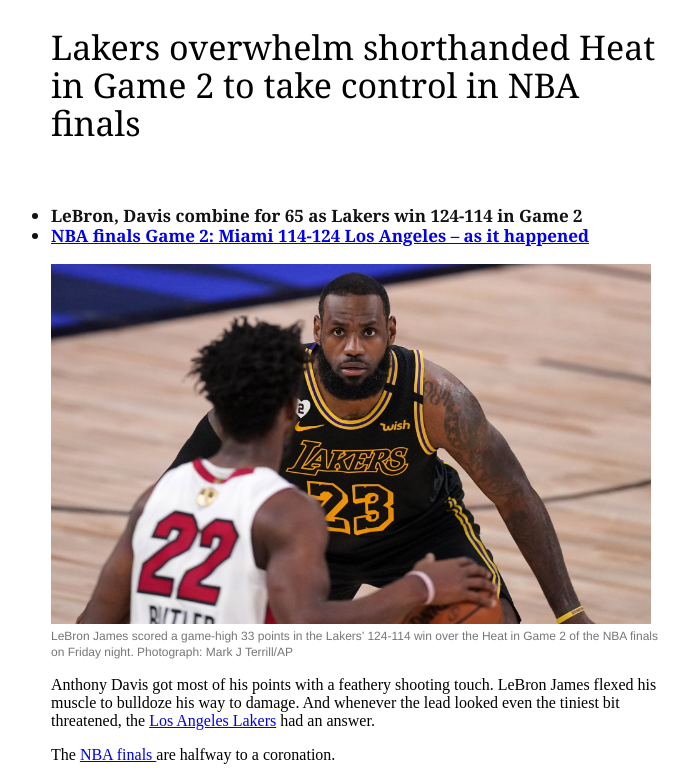
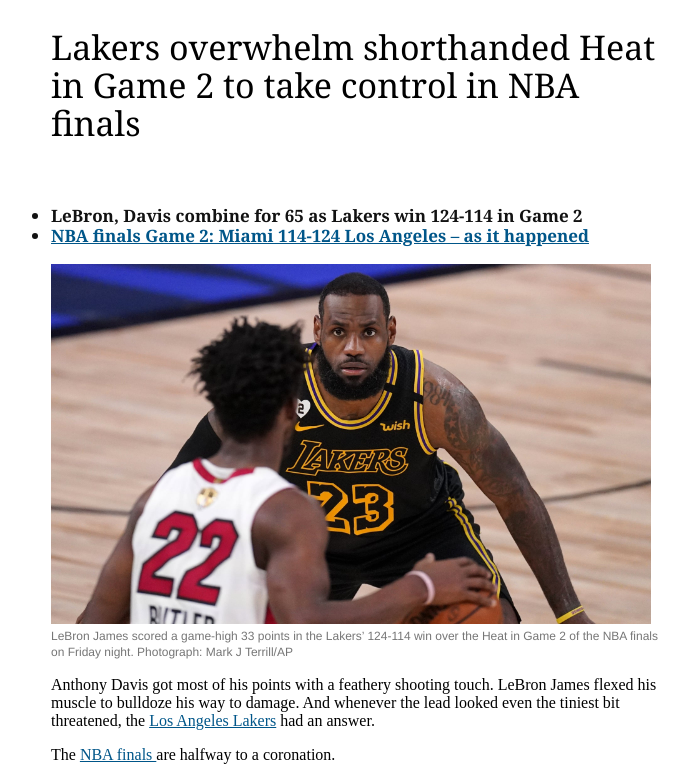
Before and after one commit to Facundo92/Radium-News, a plain HTML site: page index.html in a window 1280 px wide. Shown: the top 777 px of the page, without its empty margins (197-886 px from the left). Drawn offline with Linux system fonts and the light colour scheme.

Commit message:
identation fixed

```diff
--- a/index.css
+++ b/index.css
@@ -33,8 +33,6 @@
    padding-left: 0px;
    margin-bottom: 0px;
    margin-left: 0px;
-
-
 }
 
 .ending {
@@ -42,3 +40,7 @@
   font-family: "Guardian Text Egyptian Web",Georgia,serif;
   color: lightskyblue;
 }
+
+a {
+ color: #005689
+}
```
Also changed, not shown: index.html (indentation only). Lines whose indentation alone changed are shown as unchanged.
